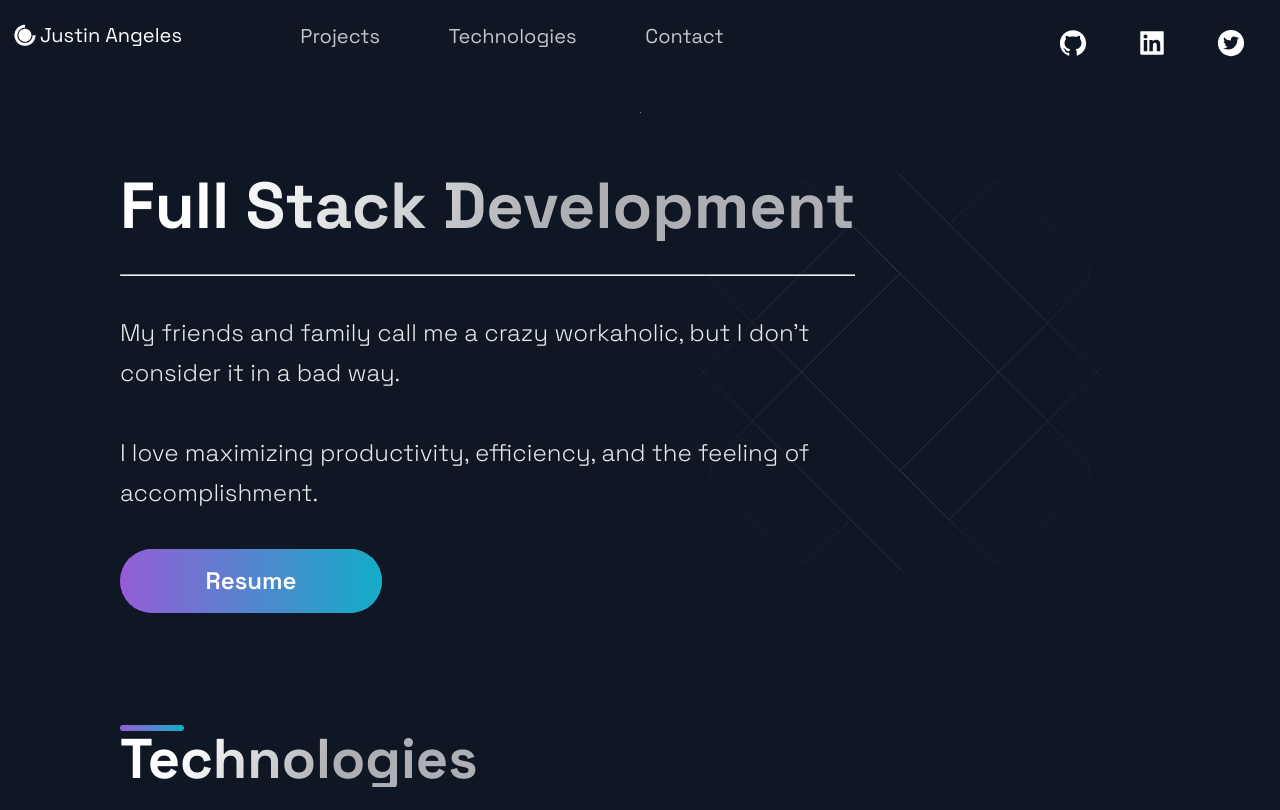
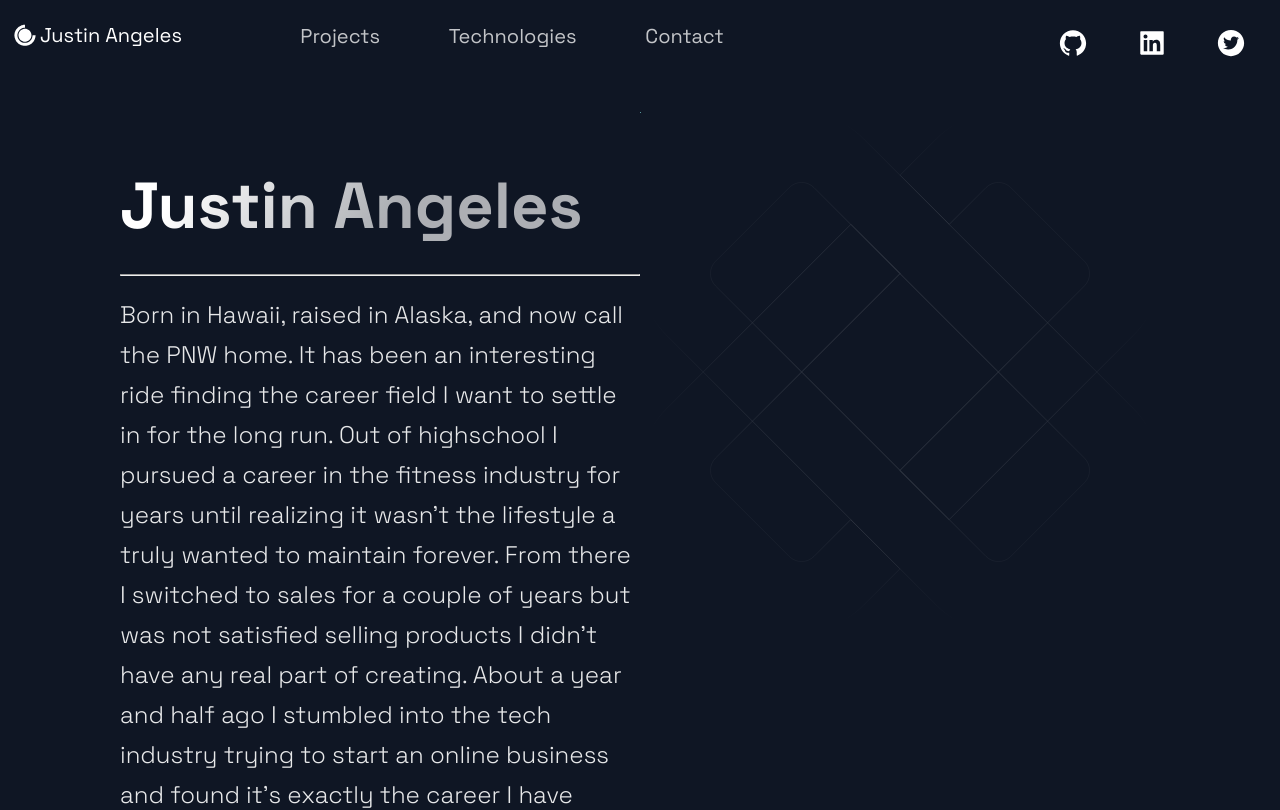
Before and after one commit to justinsgithub/portfolio, a Next.js app: page / in a window 1280 px wide. Shown: the top 810 px of the page. Built offline with nearby package versions, Linux system fonts and the light colour scheme.

Commit message:
updated intro

```diff
--- a/components/Hero/Hero.js
+++ b/components/Hero/Hero.js
@@ -8,16 +8,12 @@ const Hero = () => (
     <Section row nopadding>
         <LeftSection>
             <SectionTitle main center>
-                Full Stack Development
+                Justin Angeles
             </SectionTitle>
             <hr />
             <br/>
-            <br/>
             <SectionText>
-                My friends and family call me a crazy workaholic, but I don't consider it in a bad way.
-                <br/>
-                <br/>
-                I love maximizing productivity, efficiency, and the feeling of accomplishment.
+            Born in Hawaii, raised in Alaska, and now call the PNW home. It has been an interesting ride finding the career field I want to settle in for the long run. Out of highschool I pursued a career in the fitness industry for years until realizing it wasn't the lifestyle a truly wanted to maintain forever. From there I switched to sales for a couple of years but was not satisfied selling products I didn't have any real part of creating. About a year and half ago I stumbled into the tech industry trying to start an online business and found it's exactly the career I have always been looking for. I love maximizing productivity, efficiency, and the feeling of accomplishment.
             </SectionText>
             <Button onClick={() => window.location = "/docs/resume.pdf"}>Resume</Button>
         </LeftSection>
--- a/package.json
+++ b/package.json
@@ -1,5 +1,5 @@
 {
-  "name": "portfolio_nextjs",
+  "name": "portfolio",
   "version": "0.1.0",
   "private": true,
   "scripts": {
```
Also changed, not shown: 2 other files (tests, documents, lock files or other folders).
